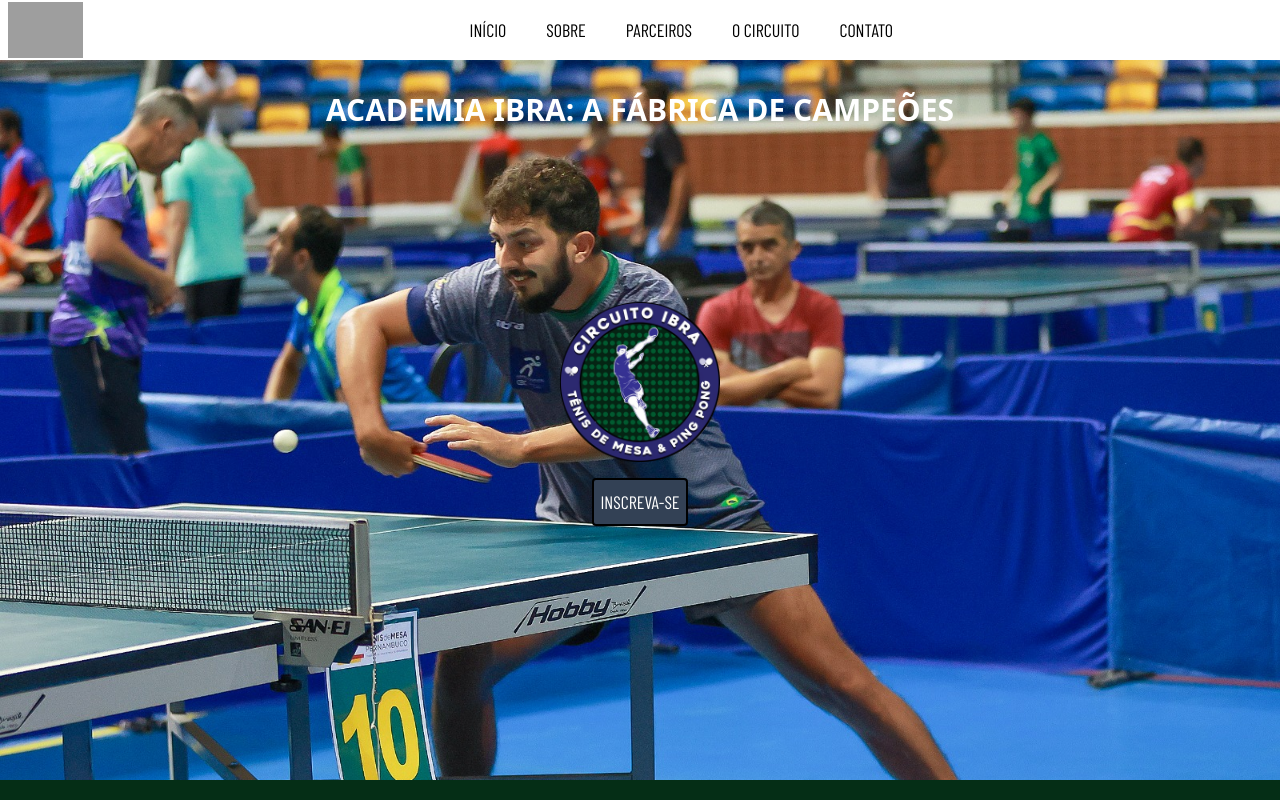
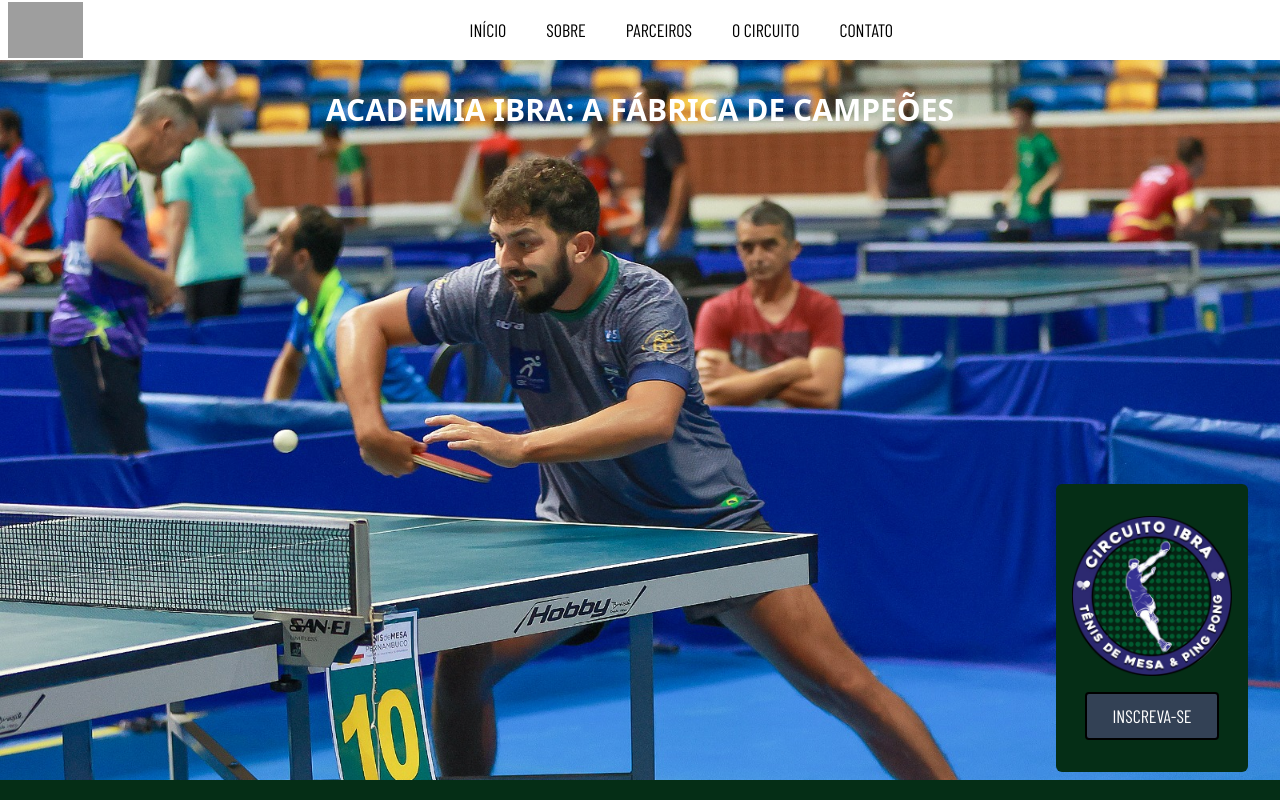
Before and after one commit to Marcoswodbarros/ibra-tenis-de-mesa, a website: page index.html in a window 1280 px wide. Shown: the top 800 px of the page. Drawn offline with nearby package versions, Linux system fonts and the light colour scheme; grey boxes are pictures that could not be loaded.

Commit message:
Desktop index: Updating circuito

```diff
--- a/index.html
+++ b/index.html
@@ -43,13 +43,13 @@
 
     <main class="bg-green-950 pb-8">
         <section id="main__intro" style="background-image: url('src/images/bg-index2.jpeg'); background-size: cover;"
-        class="flex flex-col items-center h-90h mb-10">
+        class="flex flex-col items-center h-90h mb-10 relative">
             <h1 id="main__titulo" class="uppercase text-white text-3xl mt-8 px-4 font-bold text-center">Academia Ibra: a
                 Fábrica de campeões</h1>
-            <div id="main__container--images" class="h-screen flex flex-col items-center justify-center gap-y-4 pb-20">
+            <div id="main__container--images" class="bg-green-950 flex flex-col items-center justify-center gap-y-4 py-8 px-4 rounded-md absolute bottom-2 right-8">
                 <img src="src/images/circuito-logo.png" class="h-40h lg:h-40" alt="Logo do circuito Ibra">
                 <a href="https://form.jotform.com/contatoibratt/ficha-de-inscrio-circuito-ibra-de-t" id="main__button"
-                    class="main__button button__hover lg:w-3/5">Inscreva-se</a>
+                    class="main__button button__hover lg:w-10/12">Inscreva-se</a>
             </div>
         </section>
 
```
Also changed, not shown: dist/output.css.
